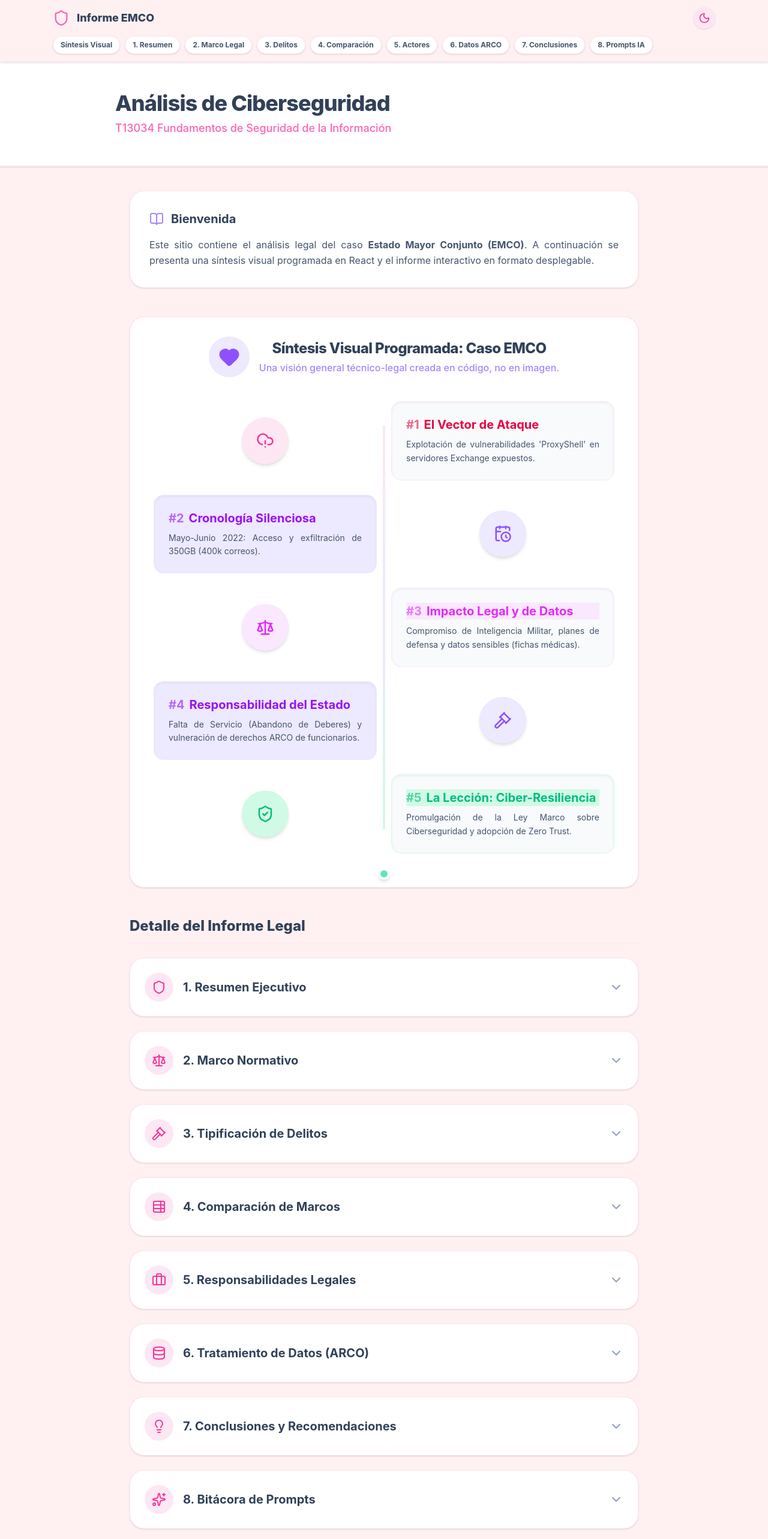
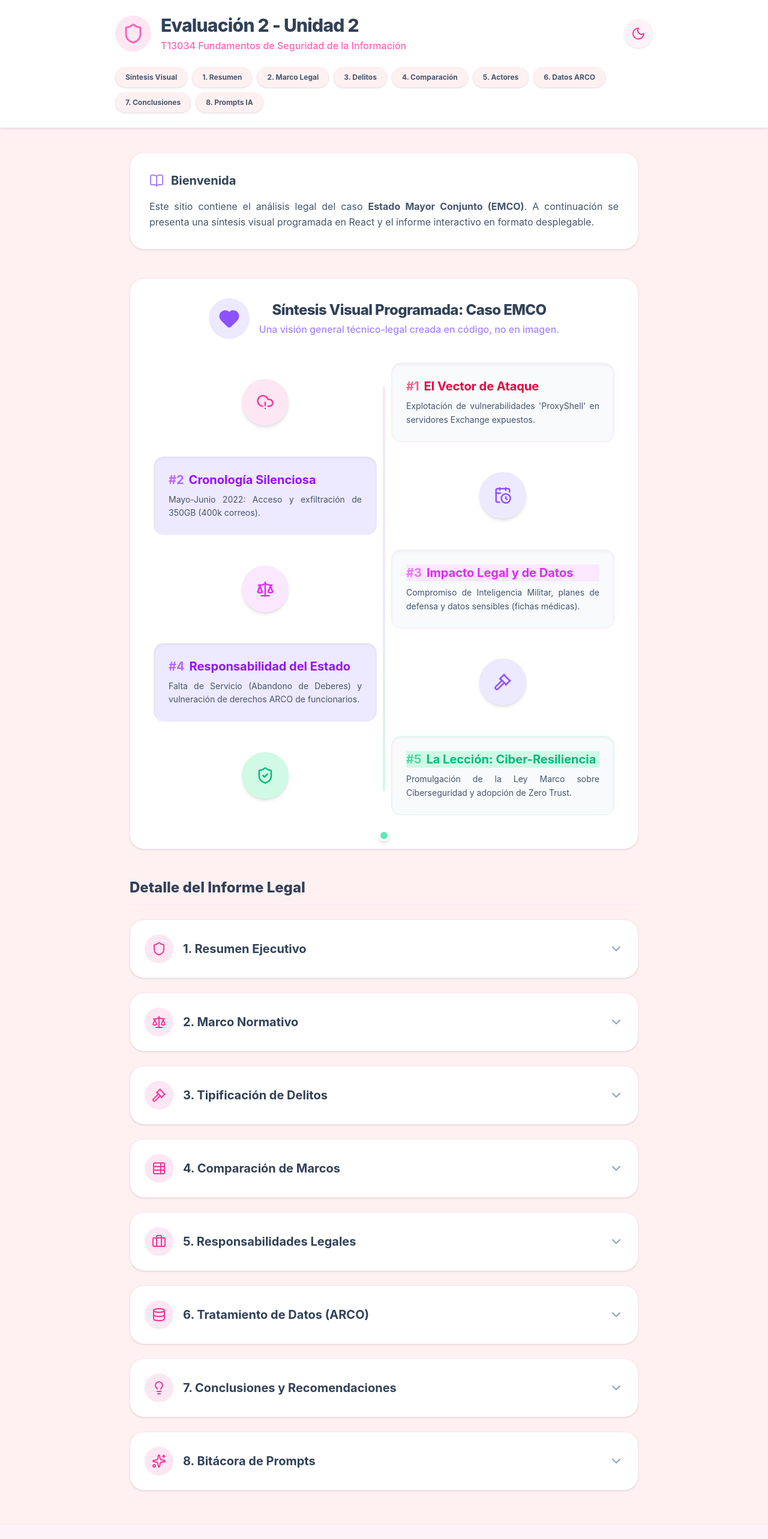
Before and after one commit to fiorellaviera/informe_viefio, a React (Vite) app: page / in a window 1280 px wide. Shown: the top 2566 px of the page at 60% size. Built offline with nearby package versions, Linux system fonts and the light colour scheme.

Commit message:
UI: Restaura diseño original del encabezado

```diff
--- a/src/App.jsx
+++ b/src/App.jsx
@@ -15,7 +15,6 @@ function App() {
   const [isDarkMode, setIsDarkMode] = useState(false)
   const [isMenuOpen, setIsMenuOpen] = useState(false)
 
-  // Lista completa de todas las secciones para el Navbar
   const secciones = [
     { id: 'sintesis', nombre: 'Síntesis Visual' },
     { id: 'resumen', nombre: '1. Resumen' },
@@ -28,11 +27,11 @@ function App() {
     { id: 'prompts', nombre: '8. Prompts IA' }
   ]
 
-  // Función para hacer scroll exacto a cada componente
   const scrollToSection = (id) => {
     const element = document.getElementById(id);
     if (element) {
-      const topPos = element.getBoundingClientRect().top + window.scrollY - 140; // Espacio extra para que el nav no tape el título
+      // Ajuste de espacio porque ahora el encabezado es más alto
+      const topPos = element.getBoundingClientRect().top + window.scrollY - 180;
       window.scrollTo({ top: topPos, behavior: 'smooth' });
     }
     setIsMenuOpen(false);
@@ -42,79 +41,72 @@ function App() {
     <div className={isDarkMode ? 'dark' : ''}>
       <div className="min-h-screen bg-rose-50 dark:bg-[#0b0714] flex flex-col font-sans transition-colors duration-500">
 
-        {/* NAVBAR STICKY CORREGIDO (Colores sólidos y todos los links) */}
-        <nav className="sticky top-0 z-50 bg-rose-50 dark:bg-[#0b0714] border-b-2 border-pink-100 dark:border-[#3b2853] transition-colors duration-500 shadow-sm py-3">
-          <div className="max-w-6xl mx-auto px-6">
+        {/* ENCABEZADO ORIGINAL (Ahora es Sticky y contiene la navegación) */}
+        <header className="sticky top-0 z-50 bg-white dark:bg-[#160d27] border-b-2 border-pink-100 dark:border-[#3b2853] py-6 px-6 shadow-sm transition-colors duration-500">
+          <div className="max-w-4xl mx-auto flex flex-col gap-4">
 
-            {/* Fila superior: Logo y Botones */}
-            <div className="flex items-center justify-between mb-2">
-              <div className="flex items-center gap-3">
-                <Shield size={28} className="text-pink-400" />
-                <span className="font-extrabold text-slate-700 dark:text-purple-300 text-lg">
-                  Informe EMCO
-                </span>
+            {/* Parte Superior del Encabezado (Título y Botones) */}
+            <div className="flex items-center justify-between">
+              <div className="flex items-center gap-4">
+                <div className="p-3 bg-pink-100 dark:bg-[#23153c] rounded-full">
+                  <Shield size={36} className="text-pink-400 dark:text-purple-400" />
+                </div>
+                <div>
+                  <h1 className="text-2xl md:text-3xl font-extrabold text-slate-700 dark:text-purple-200 tracking-tight">
+                    Evaluación 2 - Unidad 2
+                  </h1>
+                  <p className="text-pink-400 dark:text-pink-300 font-medium mt-1 hidden sm:block">
+                    T13034 Fundamentos de Seguridad de la Información
+                  </p>
+                </div>
               </div>
 
               <div className="flex items-center gap-3">
                 <button
                   onClick={() => setIsDarkMode(!isDarkMode)}
-                  className="p-2 bg-pink-100 text-pink-500 hover:bg-pink-200 dark:bg-[#23153c] dark:text-purple-300 dark:hover:bg-[#3b2853] rounded-full transition-all duration-300 hover:scale-110 shadow-sm"
+                  className="p-3 bg-pink-50 text-pink-500 hover:bg-pink-100 dark:bg-[#23153c] dark:text-purple-300 dark:hover:bg-[#3b2853] rounded-full transition-all duration-300 hover:scale-110 shadow-sm"
                   title="Cambiar tema"
                 >
-                  {isDarkMode ? <Sun size={20} /> : <Moon size={20} />}
+                  {isDarkMode ? <Sun size={24} /> : <Moon size={24} />}
                 </button>
 
-                {/* Botón menú móviles */}
                 <button
-                  className="lg:hidden p-2 text-slate-600 dark:text-purple-300 bg-white dark:bg-[#23153c] rounded-full shadow-sm border border-pink-100 dark:border-[#3b2853]"
+                  className="lg:hidden p-3 text-pink-500 bg-pink-50 dark:bg-[#23153c] dark:text-purple-300 rounded-full"
                   onClick={() => setIsMenuOpen(!isMenuOpen)}
                 >
-                  {isMenuOpen ? <X size={20} /> : <Menu size={20} />}
+                  {isMenuOpen ? <X size={24} /> : <Menu size={24} />}
                 </button>
               </div>
             </div>
 
-            {/* Fila inferior: Links de navegación (Escritorio) - Formato Píldoras */}
-            <div className="hidden lg:flex flex-wrap items-center gap-2 mt-3">
+            {/* Parte Inferior del Encabezado (Navegación en Píldoras Rosas) */}
+            <div className="hidden lg:flex flex-wrap items-center gap-2 mt-2">
               {secciones.map((seccion) => (
                 <button
                   key={seccion.id}
                   onClick={() => scrollToSection(seccion.id)}
-                  className="px-3 py-1.5 text-xs font-bold text-slate-600 dark:text-purple-300 bg-white dark:bg-[#160d27] border border-pink-100 dark:border-[#3b2853] rounded-full hover:bg-pink-100 hover:text-pink-600 dark:hover:bg-[#3b2853] dark:hover:text-purple-100 transition-colors shadow-sm"
+                  className="px-4 py-2 text-xs font-bold text-slate-600 bg-rose-50 border border-pink-100 hover:bg-pink-100 hover:text-pink-600 rounded-full dark:text-purple-300 dark:bg-[#23153c] dark:border-[#3b2853] dark:hover:bg-[#3b2853] dark:hover:text-purple-100 transition-colors shadow-sm"
                 >
                   {seccion.nombre}
                 </button>
               ))}
             </div>
-          </div>
 
-          {/* Menú Desplegable (Móviles) */}
+            {/* Menú Móvil */}
             {isMenuOpen && (
-            <div className="lg:hidden px-6 py-4 bg-white dark:bg-[#160d27] border-t border-pink-100 dark:border-[#3b2853] flex flex-col gap-3 font-bold text-sm text-slate-600 dark:text-purple-300 shadow-lg absolute w-full left-0 mt-3">
+              <div className="lg:hidden flex flex-col gap-2 mt-4 pt-4 border-t border-pink-50 dark:border-[#3b2853]">
                 {secciones.map((seccion) => (
                   <button
                     key={seccion.id}
                     onClick={() => scrollToSection(seccion.id)}
-                  className="text-left py-2 border-b border-pink-50 dark:border-[#23153c] hover:text-pink-500 dark:hover:text-pink-300 last:border-0"
+                    className="text-left py-2 font-bold text-slate-600 dark:text-purple-300 hover:text-pink-500 dark:hover:text-pink-300"
                   >
                     {seccion.nombre}
                   </button>
                 ))}
               </div>
             )}
-        </nav>
 
-        {/* Encabezado Principal */}
-        <header className="bg-white border-b-2 border-pink-100 py-12 px-6 shadow-sm relative transition-colors duration-500 dark:bg-[#160d27] dark:border-[#3b2853]">
-          <div className="max-w-4xl mx-auto flex items-center gap-4">
-            <div>
-              <h1 className="text-4xl font-extrabold text-slate-700 dark:text-purple-200 tracking-tight">
-                Análisis de Ciberseguridad
-              </h1>
-              <p className="text-pink-400 dark:text-pink-300 font-medium mt-2 text-lg">
-                T13034 Fundamentos de Seguridad de la Información
-              </p>
-            </div>
           </div>
         </header>
 
@@ -134,59 +126,51 @@ function App() {
             </p>
           </div>
 
-          <div id="sintesis" className="scroll-mt-32">
+          <div id="sintesis" className="scroll-mt-48">
             <SintesisVisual />
           </div>
 
-          {/* Contenedor de Componentes con IDs para el Scroll */}
           <div className="space-y-6">
             <h2 className="text-2xl font-extrabold text-slate-700 dark:text-purple-200 border-b border-pink-100 dark:border-[#3b2853] pb-3 mb-6">
               Detalle del Informe Legal
             </h2>
 
-            <div id="resumen" className="scroll-mt-36">
+            <div id="resumen" className="scroll-mt-48">
               <AccordionItem title="1. Resumen Ejecutivo" icon={Shield}>
                 <Resumen />
               </AccordionItem>
             </div>
-
-            <div id="marco" className="scroll-mt-36">
+            <div id="marco" className="scroll-mt-48">
               <AccordionItem title="2. Marco Normativo" icon={Scale}>
                 <Marco />
               </AccordionItem>
             </div>
-
-            <div id="delitos" className="scroll-mt-36">
+            <div id="delitos" className="scroll-mt-48">
               <AccordionItem title="3. Tipificación de Delitos" icon={Gavel}>
                 <Delitos />
               </AccordionItem>
             </div>
-
-            <div id="comparacion" className="scroll-mt-36">
+            <div id="comparacion" className="scroll-mt-48">
               <AccordionItem title="4. Comparación de Marcos" icon={TableProperties}>
                 <Comparacion />
               </AccordionItem>
             </div>
-
-            <div id="responsabilidades" className="scroll-mt-36">
+            <div id="responsabilidades" className="scroll-mt-48">
               <AccordionItem title="5. Responsabilidades Legales" icon={Briefcase}>
                 <Responsabilidades />
               </AccordionItem>
             </div>
-
-            <div id="datos" className="scroll-mt-36">
+            <div id="datos" className="scroll-mt-48">
               <AccordionItem title="6. Tratamiento de Datos (ARCO)" icon={Database}>
                 <Datos />
               </AccordionItem>
             </div>
-
-            <div id="conclusiones" className="scroll-mt-36">
+            <div id="conclusiones" className="scroll-mt-48">
               <AccordionItem title="7. Conclusiones y Recomendaciones" icon={Lightbulb}>
                 <Conclusiones />
               </AccordionItem>
             </div>
-
-            <div id="prompts" className="scroll-mt-36">
+            <div id="prompts" className="scroll-mt-48">
               <AccordionItem title="8. Bitácora de Prompts" icon={Sparkles}>
                 <Prompts />
               </AccordionItem>
```
Lines whose indentation alone changed are shown as unchanged.
